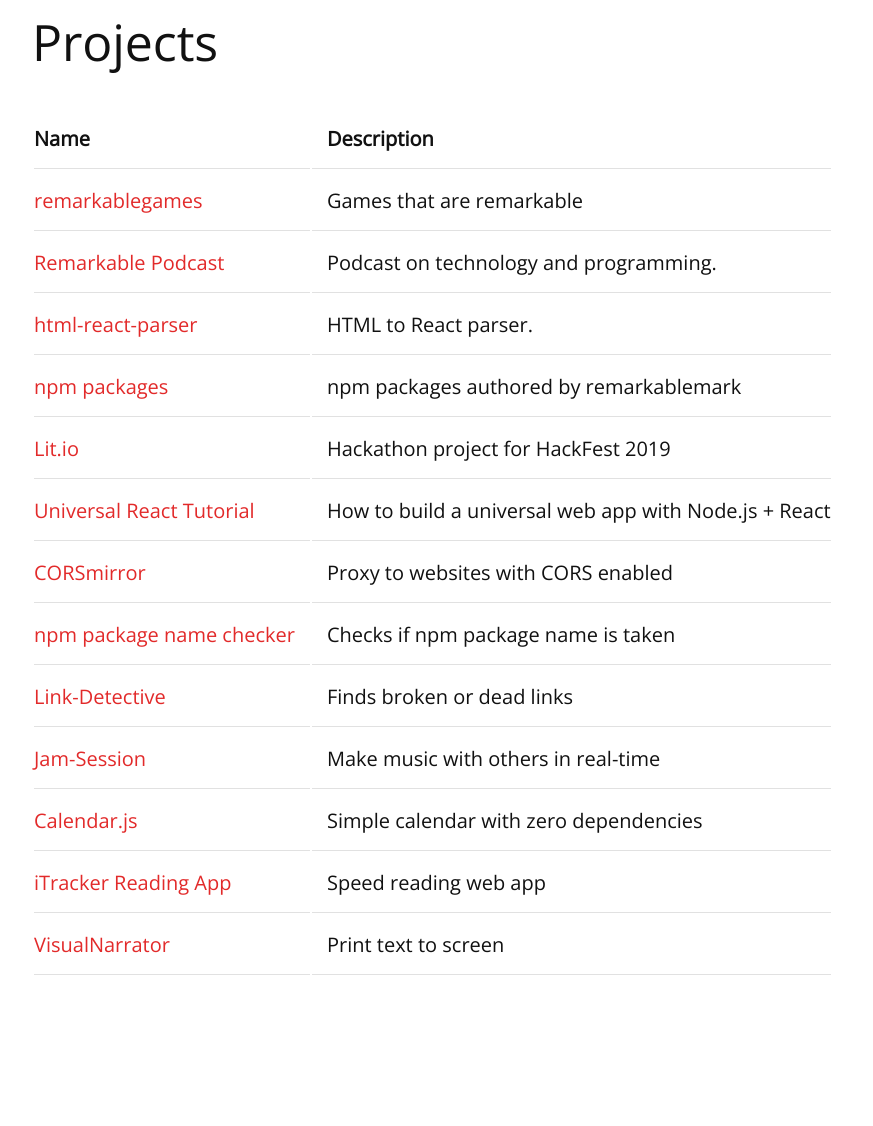
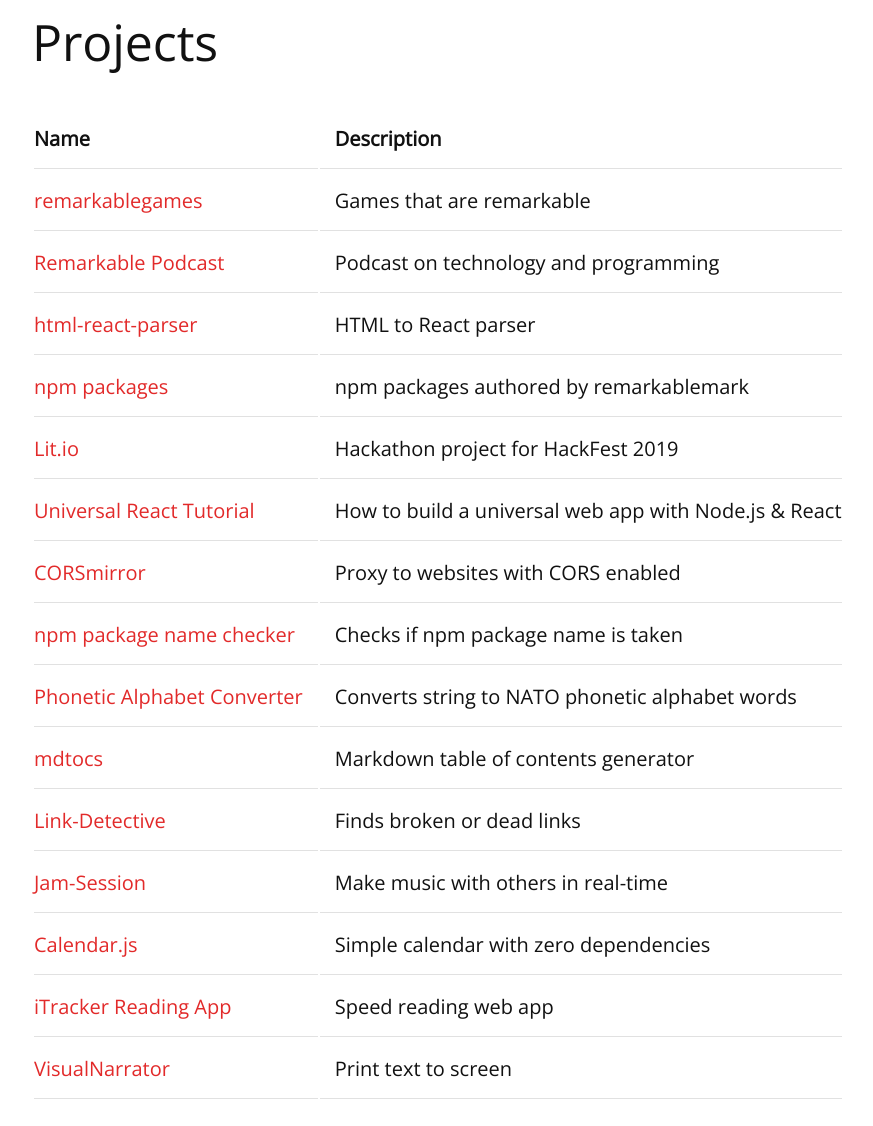
Before and after one commit to remarkablemark/remarkablemark.github.io, a Jekyll site: the page built from pages/projects.md, in a window 1280 px wide, cut to the strip 107-1233 px from the top of the page. Shown: the whole strip, without its empty margins (128-1001 px from the left). Built offline with Jekyll 4.4.1, drawn with Linux system fonts in a browser that asks for light colours; before the commit the page ends 1109 px from its top, so only the background shows below that.

Commit message:
feat(pages): update projects with Phonetic Alphabet Converter & mdtocs
Update links with Bitly and remove periods in 'Description'.

```diff
--- a/pages/projects.md
+++ b/pages/projects.md
@@ -7,30 +7,34 @@
 
 # Projects
 
-| Name                       | Description                                           |
-| -------------------------- | ----------------------------------------------------- |
-| [remarkablegames]          | Games that are remarkable                             |
-| [Remarkable Podcast]       | Podcast on technology and programming.                |
-| [html-react-parser]        | HTML to React parser.                                 |
-| [npm packages]             | npm packages authored by remarkablemark               |
-| [Lit.io]                   | Hackathon project for HackFest 2019                   |
-| [Universal React Tutorial] | How to build a universal web app with Node.js + React |
-| [CORSmirror]               | Proxy to websites with CORS enabled                   |
-| [npm package name checker] | Checks if npm package name is taken                   |
-| [Link-Detective]           | Finds broken or dead links                            |
-| [Jam-Session]              | Make music with others in real-time                   |
-| [Calendar.js]              | Simple calendar with zero dependencies                |
-| [iTracker Reading App]     | Speed reading web app                                 |
-| [VisualNarrator]           | Print text to screen                                  |
+| Name                          | Description                                           |
+| ----------------------------- | ----------------------------------------------------- |
+| [remarkablegames]             | Games that are remarkable                             |
+| [Remarkable Podcast]          | Podcast on technology and programming                 |
+| [html-react-parser]           | HTML to React parser                                  |
+| [npm packages]                | npm packages authored by remarkablemark               |
+| [Lit.io]                      | Hackathon project for HackFest 2019                   |
+| [Universal React Tutorial]    | How to build a universal web app with Node.js & React |
+| [CORSmirror]                  | Proxy to websites with CORS enabled                   |
+| [npm package name checker]    | Checks if npm package name is taken                   |
+| [Phonetic Alphabet Converter] | Converts string to NATO phonetic alphabet words       |
+| [mdtocs]                      | Markdown table of contents generator                  |
+| [Link-Detective]              | Finds broken or dead links                            |
+| [Jam-Session]                 | Make music with others in real-time                   |
+| [Calendar.js]                 | Simple calendar with zero dependencies                |
+| [iTracker Reading App]        | Speed reading web app                                 |
+| [VisualNarrator]              | Print text to screen                                  |
 
 [remarkablegames]: https://b.remarkabl.org/games
 [remarkable podcast]: https://b.remarkabl.org/remarkable-podcast
 [html-react-parser]: https://b.remarkabl.org/html-react-parser
-[npm packages]: https://www.npmjs.com/~remarkablemark
+[npm packages]: https://b.remarkabl.org/npm
 [lit.io]: https://github.com/lit-io/lit-io.github.io
 [universal react tutorial]: https://b.remarkabl.org/react-playlist
 [corsmirror]: https://corsmirror.herokuapp.com/
-[npm package name checker]: https://remarkablemark.org/npm-package-name-checker/
+[npm package name checker]: https://b.remarkabl.org/npm-package-name-checker
+[phonetic alphabet converter]: https://b.remarkabl.org/phonetic-alphabet-converter
+[mdtocs]: https://b.remarkabl.org/mdtocs
 [link-detective]: https://github.com/remarkablemark/link-detective
 [jam-session]: https://github.com/remarkablemark/jam-session
 [calendar.js]: https://github.com/remarkablemark/Calendar.js
```
